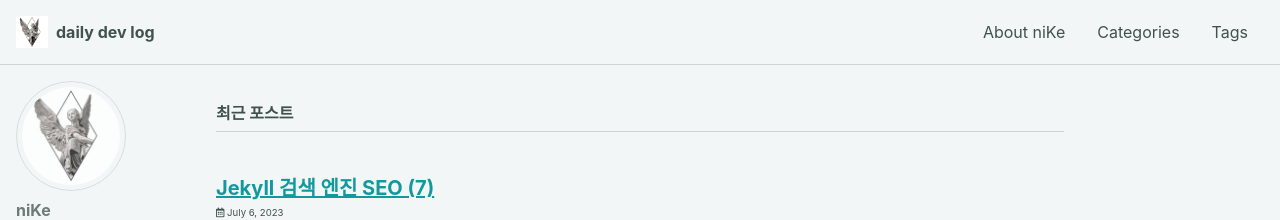
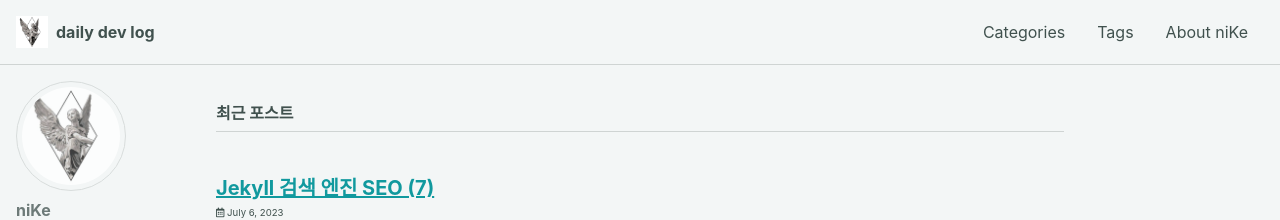
Before and after one commit to KwakTaeMin/KwakTaeMin.github.io, a Jekyll site: the page built from index.html, in a window 1280 px wide and 1003 px high. Shown: the top 220 px of the window. Built offline with Jekyll 4.4.1, drawn with Linux system fonts in a browser that asks for light colours; cached includes are drawn as plain includes; the list of posts is cut into pages by our own code; part of the change alters nothing that is shown.

Commit message:
카테고리 태그 메뉴 순서 변경

```diff
--- a/_data/navigation.yml
+++ b/_data/navigation.yml
@@ -1,8 +1,8 @@
 # main links
 main:
-  - title: "About niKe"
-    url: https://pleasant-carver-620.notion.site/TaeMin-Kwak-e3c9fb17636f4abc9fac9df76885045f?pvs=4
   - title: "Categories"
     url: /categories/
   - title: "Tags"
     url: /tags/
+  - title: "About niKe"
+    url: https://pleasant-carver-620.notion.site/TaeMin-Kwak-e3c9fb17636f4abc9fac9df76885045f?pvs=4
```
